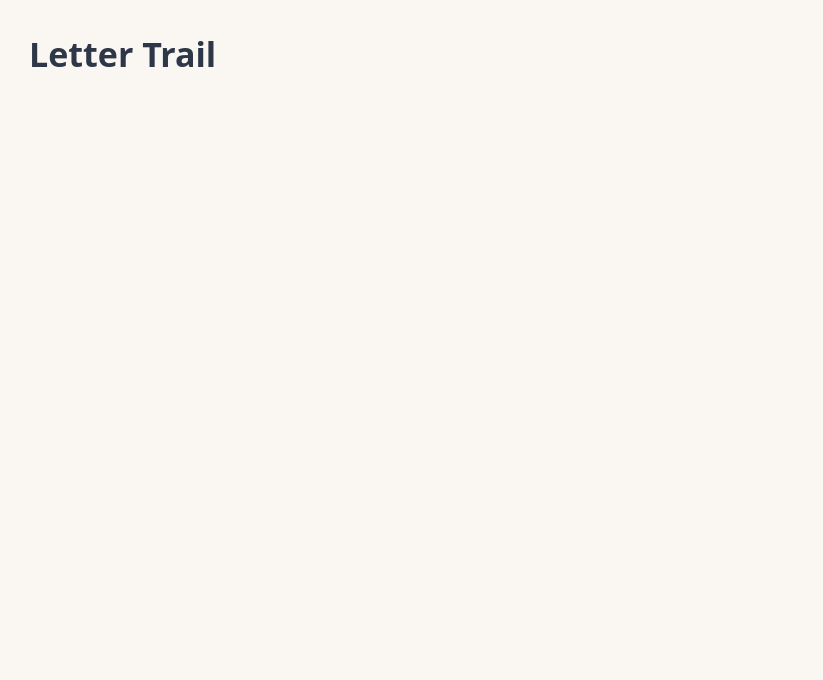
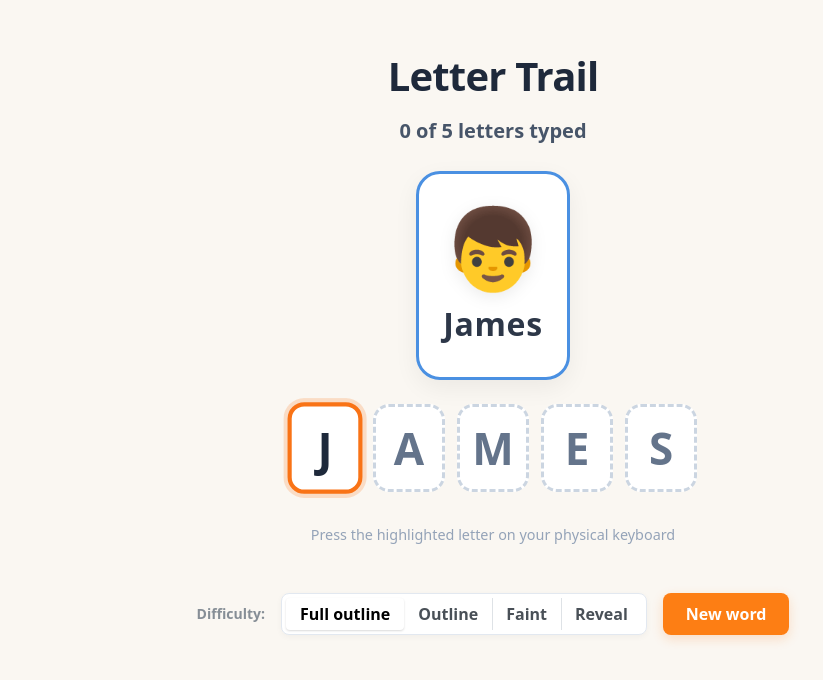
Before and after one commit to tdobson/foxwords, a Next.js app: page / in a window 1280 px wide. Shown: the top 680 px of the page, without its empty margins (147-970 px from the left). Built offline with nearby package versions, Linux system fonts and the light colour scheme.

Commit message:
feat: build keyboard typing game loop

```diff
--- a/app/page.tsx
+++ b/app/page.tsx
@@ -1,9 +1,5 @@
-import { Container, Title } from '@mantine/core';
+import { TypingGame } from '../components/TypingGame/TypingGame';
 
 export default function HomePage() {
-  return (
-    <Container size="md" py="xl">
-      <Title order={1}>Letter Trail</Title>
-    </Container>
-  );
+  return <TypingGame />;
 }
--- /dev/null
+++ b/components/TypingGame/TypingGame.module.css
@@ -0,0 +1,95 @@
+.gameWrapper {
+  display: flex;
+  flex-direction: column;
+  align-items: center;
+  justify-content: center;
+  min-height: 85vh;
+  padding: 1.5rem 1rem;
+  max-width: 720px;
+  margin: 0 auto;
+}
+
+.gameHeader {
+  text-align: center;
+  margin-bottom: 1.5rem;
+}
+
+.gameTitle {
+  font-size: 2.5rem;
+  font-weight: 900;
+  color: #1e293b;
+  letter-spacing: -0.02em;
+  margin: 0 0 0.5rem;
+}
+
+.statusText {
+  font-size: 1.25rem;
+  font-weight: 600;
+  color: #475569;
+  min-height: 2rem;
+  display: flex;
+  align-items: center;
+  justify-content: center;
+}
+
+.interactiveArea {
+  width: 100%;
+  display: flex;
+  flex-direction: column;
+  align-items: center;
+  transition: transform 0.2s ease;
+}
+
+.interactiveArea[data-feedback='shake'] {
+  animation: shake 0.35s ease-in-out;
+}
+
+.interactiveArea[data-feedback='celebrate'] {
+  animation: celebrate 0.8s ease-in-out;
+}
+
+.keyboardHint {
+  font-size: 0.9rem;
+  color: #94a3b8;
+  margin-top: 0.5rem;
+  text-align: center;
+}
+
+@keyframes shake {
+  0%,
+  100% {
+    transform: translateX(0);
+  }
+
+  20%,
+  60% {
+    transform: translateX(-8px);
+  }
+
+  40%,
+  80% {
+    transform: translateX(8px);
+  }
+}
+
+@keyframes celebrate {
+  0%,
+  100% {
+    transform: scale(1);
+  }
+
+  30% {
+    transform: scale(1.06) rotate(-1deg);
+  }
+
+  60% {
+    transform: scale(1.06) rotate(1deg);
+  }
+}
+
+@media (prefers-reduced-motion: reduce) {
+  .interactiveArea[data-feedback='shake'],
+  .interactiveArea[data-feedback='celebrate'] {
+    animation: none;
+  }
+}
--- /dev/null
+++ b/components/TypingGame/TypingGame.tsx
@@ -0,0 +1,143 @@
+'use client';
+
+import React, { useCallback, useEffect, useState } from 'react';
+import { REVEAL_DELAY_MS } from '../../constants/difficulty-levels';
+import { LEARNING_WORDS } from '../../constants/learning-words';
+import { DifficultyLevel } from '../../types/learning-word.types';
+import { getProgressionResult } from '../../utils/progression';
+import { GameControls } from '../GameControls/GameControls';
+import { PromptCard } from '../PromptCard/PromptCard';
+import { WordTiles } from '../WordTiles/WordTiles';
+import classes from './TypingGame.module.css';
+
+const CELEBRATION_DURATION_MS = 1500;
+const FEEDBACK_DURATION_MS = 350;
+
+function getStatusMessage(
+  completed: boolean,
+  nextIndex: number,
+  totalLetters: number,
+  hasError: boolean
+): string {
+  if (completed) {
+    return '🌟 Word complete! 🌟';
+  }
+  if (hasError) {
+    return 'Try the highlighted letter!';
+  }
+  return `${nextIndex} of ${totalLetters} letters typed`;
+}
+
+export function TypingGame() {
+  const [wordIndex, setWordIndex] = useState(0);
+  const [nextIndex, setNextIndex] = useState(0);
+  const [difficulty, setDifficulty] = useState<DifficultyLevel>('full-outline');
+  const [revealCount, setRevealCount] = useState(1);
+  const [isCompleted, setIsCompleted] = useState(false);
+  const [feedback, setFeedback] = useState<'none' | 'shake' | 'celebrate'>('none');
+
+  const currentWord = LEARNING_WORDS[wordIndex % LEARNING_WORDS.length];
+
+  const handleNextWord = useCallback(() => {
+    setWordIndex((prev) => (prev + 1) % LEARNING_WORDS.length);
+    setNextIndex(0);
+    setRevealCount(1);
+    setIsCompleted(false);
+    setFeedback('none');
+  }, []);
+
+  const handleKeyDown = useCallback(
+    (event: KeyboardEvent) => {
+      if (isCompleted || event.repeat) {
+        return;
+      }
+
+      const result = getProgressionResult({
+        word: currentWord.word,
+        nextIndex,
+        key: event.key,
+      });
+
+      if (result.kind === 'advanced') {
+        setNextIndex(result.nextIndex);
+        setFeedback('none');
+        if (result.completed) {
+          setIsCompleted(true);
+          setFeedback('celebrate');
+        }
+      } else if (result.kind === 'incorrect') {
+        setFeedback('shake');
+        setTimeout(() => {
+          setFeedback((current) => (current === 'shake' ? 'none' : current));
+        }, FEEDBACK_DURATION_MS);
+      }
+    },
+    [currentWord.word, isCompleted, nextIndex]
+  );
+
+  useEffect(() => {
+    window.addEventListener('keydown', handleKeyDown);
+    return () => {
+      window.removeEventListener('keydown', handleKeyDown);
+    };
+  }, [handleKeyDown]);
+
+  useEffect(() => {
+    if (!isCompleted) {
+      return;
+    }
+    const timer = setTimeout(handleNextWord, CELEBRATION_DURATION_MS);
+    return () => clearTimeout(timer);
+  }, [isCompleted, handleNextWord]);
+
+  useEffect(() => {
+    if (difficulty !== 'reveal' || isCompleted) {
+      return;
+    }
+    if (revealCount >= currentWord.word.length) {
+      return;
+    }
+
+    const timer = setTimeout(() => {
+      setRevealCount((prev) => prev + 1);
+    }, REVEAL_DELAY_MS);
+
+    return () => clearTimeout(timer);
+  }, [difficulty, revealCount, currentWord.word.length, isCompleted]);
+
+  const statusText = getStatusMessage(
+    isCompleted,
+    nextIndex,
+    currentWord.word.length,
+    feedback === 'shake'
+  );
+
+  return (
+    <main className={classes.gameWrapper}>
+      <header className={classes.gameHeader}>
+        <h1 className={classes.gameTitle}>Letter Trail</h1>
+        <div role="status" aria-live="polite" className={classes.statusText}>
+          {statusText}
+        </div>
+      </header>
+
+      <section className={classes.interactiveArea} data-feedback={feedback}>
+        <PromptCard word={currentWord} />
+        <WordTiles
+          word={currentWord.word}
+          nextIndex={nextIndex}
+          difficulty={difficulty}
+          revealCount={revealCount}
+        />
+      </section>
+
+      <p className={classes.keyboardHint}>Press the highlighted letter on your physical keyboard</p>
+
+      <GameControls
+        difficulty={difficulty}
+        onDifficultyChange={setDifficulty}
+        onNewWord={handleNextWord}
+      />
+    </main>
+  );
+}
```
Also changed, not shown: 1 other file (tests, documents, lock files or other folders).
